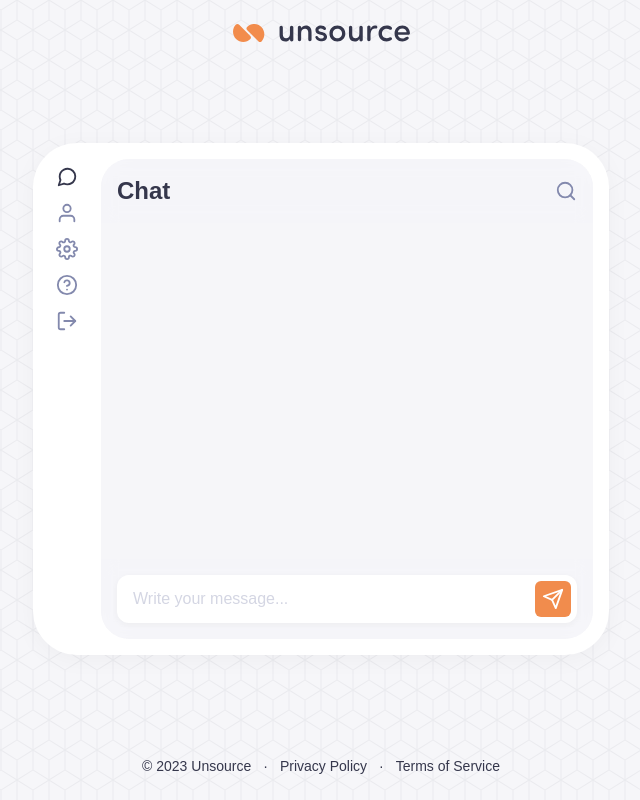
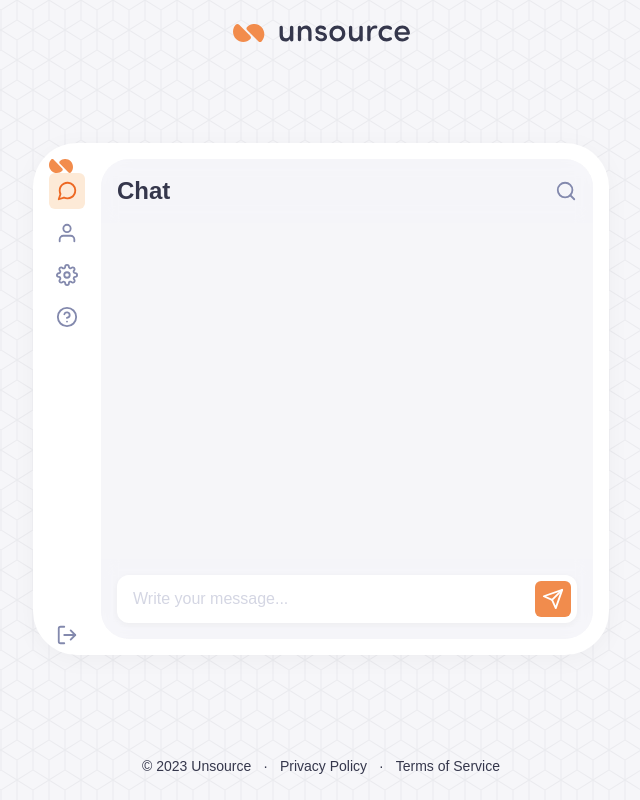
Before and after one commit to jwoolnough/unsource-chat-app, a Next.js app: page / in a window 1280 px wide. Shown: the whole page, without its empty margins (319-959 px from the left). Built offline with nearby package versions, Linux system fonts and the light colour scheme; no server answers; sample sign-in values are in the browser's storage; a web font is replaced by a local one.

Commit message:
WIP layout

```diff
--- a/src/app/(chat)/layout.tsx
+++ b/src/app/(chat)/layout.tsx
@@ -30,10 +30,12 @@ export default function ChatLayout({
 
   return (
     <main className="content content-soft p-4">
-      <div className="grid grid-cols-[min-content_1fr] gap-4">
-        <Nav />
+      <div className="grid sm:grid-cols-[min-content_1fr] gap-4">
+        <Nav className="max-sm:hidden" />
 
         {children}
+
+        <Nav className="sm:hidden" />
       </div>
     </main>
   );
--- a/src/app/(chat)/page.tsx
+++ b/src/app/(chat)/page.tsx
@@ -4,6 +4,7 @@ import { clsxm } from "@/utils/clsxm";
 
 export default function Chat() {
   return (
+    // TODO: Make this component, add clipPath
     <div className="bg-slate-50 rounded-[1.75rem] h-[30rem] overflow-auto flex flex-col">
       <div className="backdrop-blur bg-slate-50 bg-opacity-70 sticky top-0 flex justify-between p-4">
         <h1 className="mb-0">Chat</h1>
--- /dev/null
+++ b/src/features/layout/nav-item.tsx
@@ -0,0 +1,56 @@
+import Link from "next/link";
+import { usePathname } from "next/navigation";
+import { ComponentProps, MouseEventHandler } from "react";
+
+import { Tippy } from "@/components/tippy";
+
+import { clsxm } from "@/utils/clsxm";
+
+type RenderIconProps = {
+  size: number;
+};
+
+interface NavItemProps extends Omit<ComponentProps<"li">, "onClick"> {
+  title: string;
+  href?: ComponentProps<typeof Link>["href"];
+  onClick?: MouseEventHandler<HTMLButtonElement>;
+  renderIcon: (iconProps: RenderIconProps) => React.ReactElement;
+}
+
+const NavItem = ({
+  title,
+  href,
+  renderIcon,
+  onClick,
+  ...rest
+}: NavItemProps) => {
+  const isActive = href === usePathname();
+
+  const buttonClasses = clsxm(
+    "w-9 h-9 text-slate-400 flex items-center justify-center rounded-md",
+    "hover:text-orange-500",
+    isActive && "text-orange-500 bg-orange-100"
+  );
+
+  const iconProps: RenderIconProps = {
+    size: 22,
+  };
+
+  return (
+    <li {...rest}>
+      <Tippy content={title} offset={[0, 2]}>
+        {href ? (
+          <Link href={href} className={buttonClasses}>
+            {renderIcon(iconProps)}
+          </Link>
+        ) : (
+          <button type="button" onClick={onClick} className={buttonClasses}>
+            {renderIcon(iconProps)}
+          </button>
+        )}
+      </Tippy>
+    </li>
+  );
+};
+
+export { NavItem };
--- a/src/features/layout/nav.tsx
+++ b/src/features/layout/nav.tsx
@@ -1,7 +1,7 @@
 import { signOut } from "firebase/auth";
+import Image from "next/image";
 import Link from "next/link";
-import { usePathname, useRouter } from "next/navigation";
-import { ComponentProps, MouseEventHandler } from "react";
+import { useRouter } from "next/navigation";
 import {
   FiHelpCircle,
   FiLogOut,
@@ -13,58 +13,13 @@ import { toast } from "react-toastify";
 
 import { auth } from "@/services/firebase";
 
-import { Tippy } from "@/components/tippy";
+import { NavItem } from "./nav-item";
 
-import { clsxm } from "@/utils/clsxm";
-
-type RenderIconProps = {
-  size: number;
-};
-
-interface NavItemProps extends Omit<ComponentProps<"li">, "onClick"> {
-  title: string;
-  href?: ComponentProps<typeof Link>["href"];
-  onClick?: MouseEventHandler<HTMLButtonElement>;
-  renderIcon: (iconProps: RenderIconProps) => React.ReactElement;
+interface NavProps {
+  className: string;
 }
 
-const NavItem = ({
-  title,
-  href,
-  renderIcon,
-  onClick,
-  ...rest
-}: NavItemProps) => {
-  const isActive = href === usePathname();
-
-  const buttonClasses = clsxm(
-    "w-9 h-9 text-slate-400 flex items-center justify-center rounded-md",
-    "hover:text-orange-500",
-    isActive && "text-orange-500 bg-orange-100"
-  );
-
-  const iconProps: RenderIconProps = {
-    size: 22,
-  };
-
-  return (
-    <li {...rest}>
-      <Tippy content={title}>
-        {href ? (
-          <Link href={href} className={buttonClasses}>
-            {renderIcon(iconProps)}
-          </Link>
-        ) : (
-          <button type="button" onClick={onClick} className={buttonClasses}>
-            {renderIcon(iconProps)}
-          </button>
-        )}
-      </Tippy>
-    </li>
-  );
-};
-
-const Nav = () => {
+const Nav = ({ className }: NavProps) => {
   const router = useRouter();
 
   const handleLogOut = async () => {
@@ -77,8 +32,11 @@ const Nav = () => {
   };
 
   return (
-    <nav className="my-6">
-      <ul className="flex flex-col h-full gap-[0.375rem]">
+    <nav className={className}>
+      <Link href="/" className="max-sm:hidden">
+        <Image src="/img/logogram.svg" alt="Unsource" width={24} height={14} />
+      </Link>
+      <ul className="flex sm:flex-col sm:h-full gap-[0.375rem] justify-between max-sm:mx-4">
         <NavItem
           title="Chat"
           renderIcon={(iconProps) => <FiMessageCircle {...iconProps} />}
--- a/tailwind.config.js
+++ b/tailwind.config.js
@@ -1,10 +1,7 @@
 /** @type {import('tailwindcss').Config} */
 module.exports = {
   content: [
-    "./src/pages/**/*.{js,ts,jsx,tsx,mdx}",
-    "./src/components/**/*.{js,ts,jsx,tsx,mdx}",
-    "./src/app/**/*.{js,ts,jsx,tsx,mdx}",
-    "./src/hooks/**/*.{js,ts,jsx,tsx,mdx}",
+    "./src/**/*.{js,ts,jsx,tsx,mdx}",
   ],
   theme: {
     extend: {
```
Also changed, not shown: public/img/logogram.svg (added).
